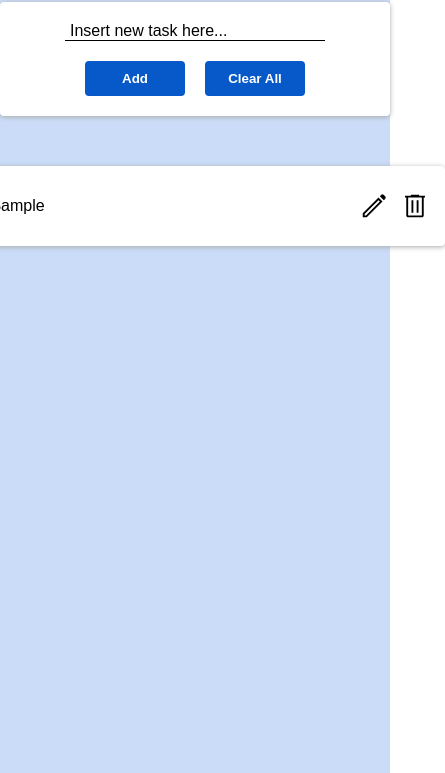
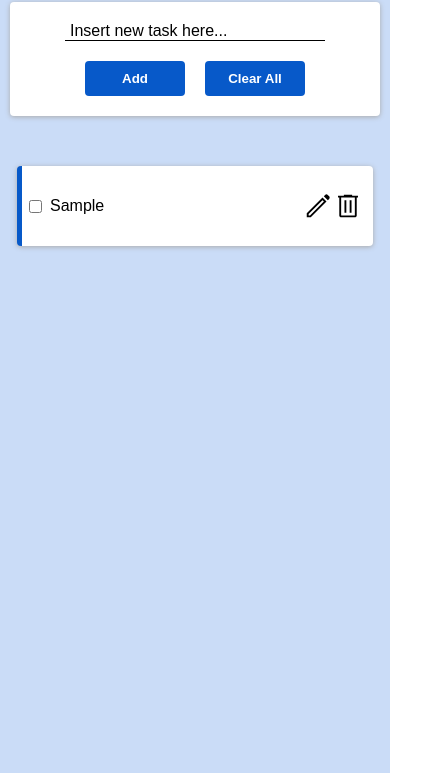
Before and after one commit to mateusdotjs/todo-list, a plain HTML site: page index.html in a window 390 px wide. Both pictures are taken after typing "Sample" into the empty fields and a click on the button "Add". Shown: the part 71-844 px from the top of the page, 445 px wide, since content can reach past the window. Drawn offline with Linux system fonts and the light colour scheme.

Commit message:
added media queries

```diff
--- a/style.css
+++ b/style.css
@@ -36,15 +36,9 @@ body {
     gap: 20px;
     padding: 20px;
     margin-bottom: 50px;
-    background-color: #ffffff;
+    background-color: var(--white);
     border-radius: 4px;
     box-shadow: 0px 1px 5px var(--shadow);
-}
-
-@media (max-width: 600px) {
-    .input-control {
-        flex-wrap: wrap;
-    }
 }
 
 input[type=text] {
@@ -88,12 +82,10 @@ button {
     margin-bottom: 20px;
     border-left: 5px solid var(--blue);
     border-radius: 4px;
-    background-color: white;
+    background-color: var(--white);
     position: relative;
     box-shadow: 0px 1px 5px var(--shadow);
 }
-
-
 
 #text {
     justify-self: baseline;
@@ -122,6 +114,19 @@ button {
     align-items: center;
     justify-content: center;
     gap: 20px;
-    background-color: #ffffff;
+    background-color: var(--white);
     border-radius: 4px;
 }
+
+@media (max-width: 600px) {
+    .input-control {
+        width: 95%;
+        flex-wrap: wrap;
+    }
+
+    .to-do {
+        width: 95%;
+        margin-left: auto;
+        margin-right: auto;
+    }
+}
```
